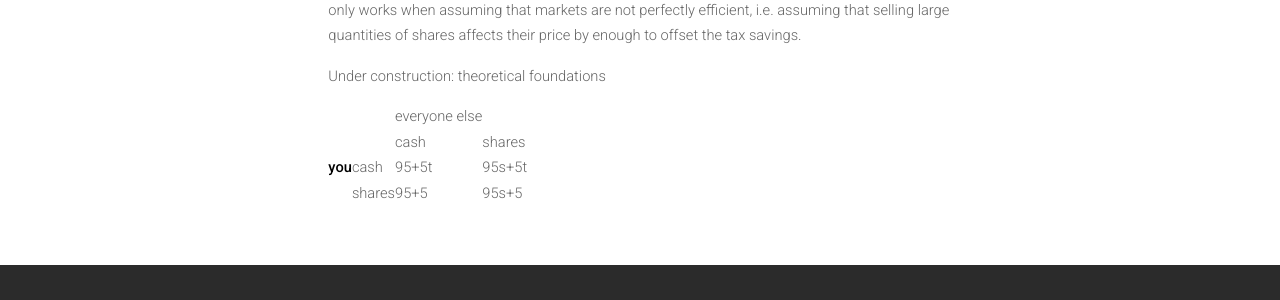
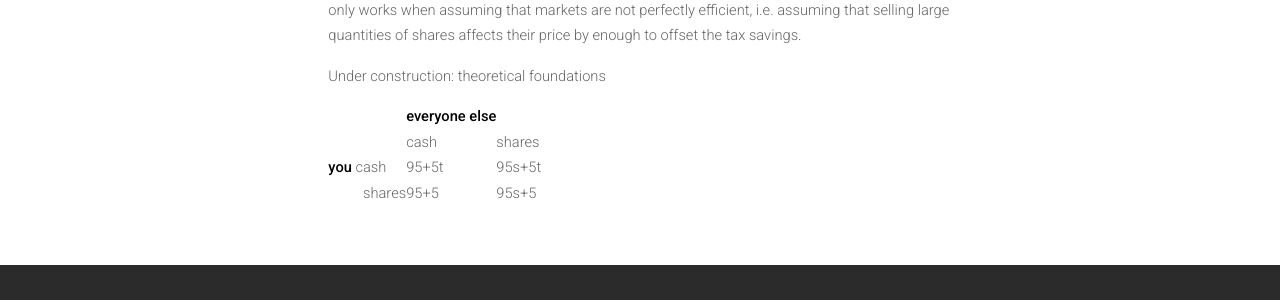
Before and after one commit to meisserecon/www, a Jekyll site: the page built from _posts/2016-06-01-Boskalis.md, in a window 1280 px wide. Shown: the part 1300-1600 px from the top of the page. Built offline with Jekyll 4.4.1, drawn with Linux system fonts in a browser that asks for light colours; nearby versions of some CDN libraries.

Commit message:
Update 2016-06-01-Boskalis.md

```diff
--- a/_posts/2016-06-01-Boskalis.md
+++ b/_posts/2016-06-01-Boskalis.md
@@ -18,8 +18,8 @@ Note: this post has sparked a discussion on <a href="https://news.ycombinator.co
 
 Under construction: theoretical foundations
 
-|     |        | everyone   else   |   |
+|     |        | **everyone else**  |   |
 |-----|--------|----------|--------|---|
 |     |        | cash     | shares |   |
-| **you** | cash   | 95+5t    | 95s+5t |   |
+| **you**   c | ash   | 95+5t    | 95s+5t |   |
 |  | shares | 95+5     | 95s+5  |   |
```
